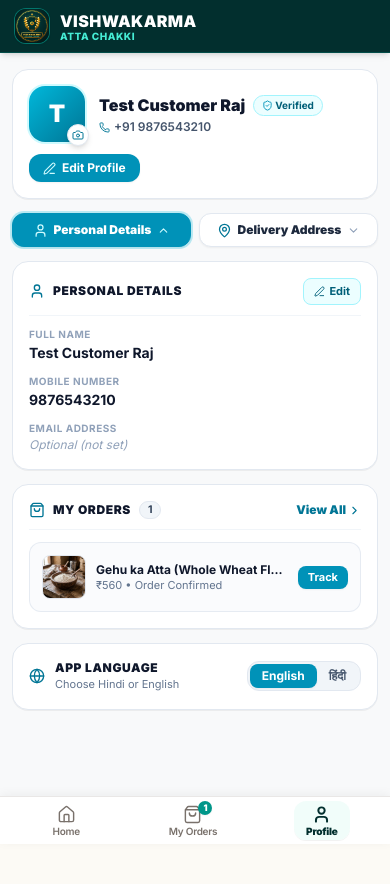
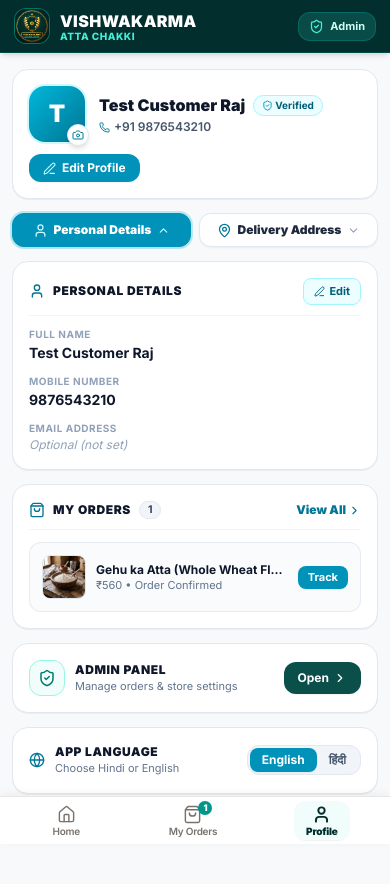
Before and after one commit to abhiv9098/VISH-, a Next.js app: page /profile in a window 390 px wide. Shown: the top 884 px of the page. Built offline with nearby package versions, Linux system fonts and the light colour scheme.

Commit message:
feat(mobile): add quick admin link in mobile header and profile page

```diff
--- a/src/app/(customer)/profile/page.tsx
+++ b/src/app/(customer)/profile/page.tsx
@@ -796,6 +796,31 @@ export default function ProfilePage() {
         )}
       </div>
 
+      {/* 6. ADMIN PANEL SHORTCUT */}
+      <div className="bg-white rounded-2xl p-4 sm:p-5 shadow-2xs border border-slate-200 flex items-center justify-between gap-3">
+        <div className="flex items-center gap-2.5">
+          <div className="w-9 h-9 rounded-xl bg-teal-50 border border-teal-200 flex items-center justify-center shrink-0">
+            <ShieldCheck size={18} className="text-teal-700" />
+          </div>
+          <div>
+            <h3 className="text-xs font-black uppercase tracking-wider text-slate-900">
+              {language === 'hi' ? 'एडमिन पैनल' : 'Admin Panel'}
+            </h3>
+            <p className="text-[11px] text-slate-500">
+              {language === 'hi' ? 'ऑर्डर व स्टोर प्रबंधन' : 'Manage orders & store settings'}
+            </p>
+          </div>
+        </div>
+
+        <Link
+          href="/admin"
+          className="bg-teal-900 hover:bg-teal-950 text-white font-bold text-xs px-3.5 py-2 rounded-xl transition shadow-xs flex items-center gap-1 active:scale-95"
+        >
+          <span>{language === 'hi' ? 'खोलें' : 'Open'}</span>
+          <ChevronRight size={14} />
+        </Link>
+      </div>
+
       {/* 5. APP SETTINGS CARD (Small, Working Hindi/English Toggle) */}
       <div className="bg-white rounded-2xl p-4 sm:p-5 shadow-2xs border border-slate-200 flex flex-wrap items-center justify-between gap-3">
         <div className="flex items-center gap-2.5">
--- a/src/components/Header.tsx
+++ b/src/components/Header.tsx
@@ -3,7 +3,7 @@
 import Link from 'next/link';
 import Image from 'next/image';
 import { usePathname } from 'next/navigation';
-import { Home, ShoppingBag, User } from 'lucide-react';
+import { Home, ShoppingBag, User, ShieldCheck } from 'lucide-react';
 import { useLanguage } from '@/context/LanguageContext';
 import { useOrders } from '@/context/OrderContext';
 
@@ -92,7 +92,29 @@ export default function Header() {
               <User size={15} />
               <span>{t('profile') || 'Profile'}</span>
             </Link>
+
+            {/* Quick Link to Admin Panel on Desktop */}
+            <Link
+              href="/admin"
+              className="ml-2 px-3 py-1.5 rounded-xl text-xs font-black transition-all flex items-center gap-1.5 bg-teal-900/90 hover:bg-teal-400 hover:text-teal-950 text-teal-100 border border-teal-600/50 shadow-xs cursor-pointer group"
+              title="Open Admin Panel"
+            >
+              <ShieldCheck size={14} className="text-teal-300 group-hover:text-teal-950 transition-colors" />
+              <span>{language === 'hi' ? 'एडमिन' : 'Admin'}</span>
+            </Link>
           </nav>
+
+          {/* Right: Mobile Admin Button (Always visible on mobile) */}
+          <div className="flex md:hidden items-center">
+            <Link
+              href="/admin"
+              className="flex items-center gap-1.5 bg-teal-900/90 text-teal-100 border border-teal-700/70 px-2.5 py-1.5 rounded-xl text-xs font-bold hover:text-white active:bg-teal-800 transition cursor-pointer touch-manipulation active:scale-95 shadow-xs"
+              title="Admin Panel"
+            >
+              <ShieldCheck size={15} className="text-teal-300" />
+              <span className="text-[11px] font-bold">Admin</span>
+            </Link>
+          </div>
 
         </div>
       </div>
```
